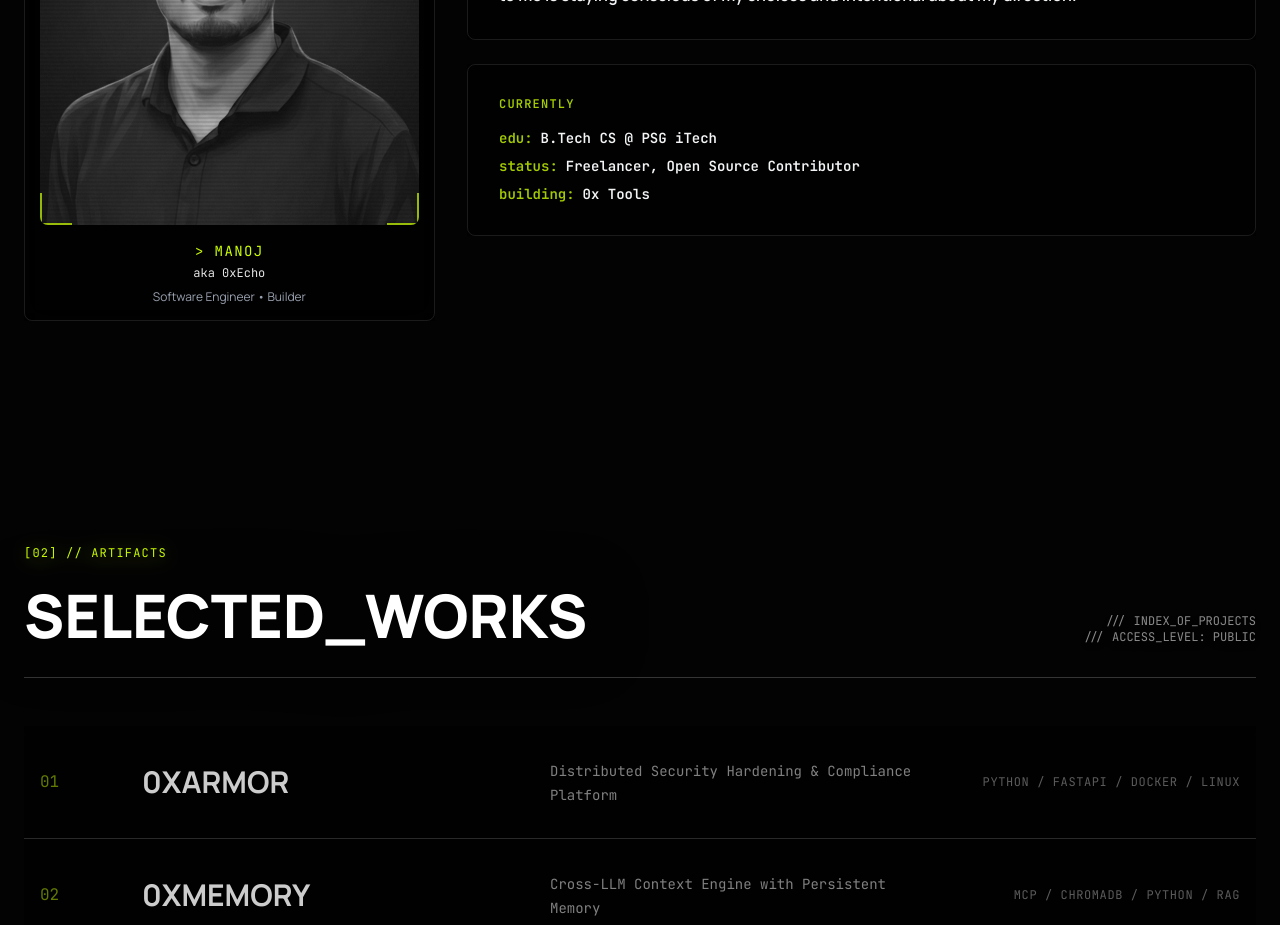
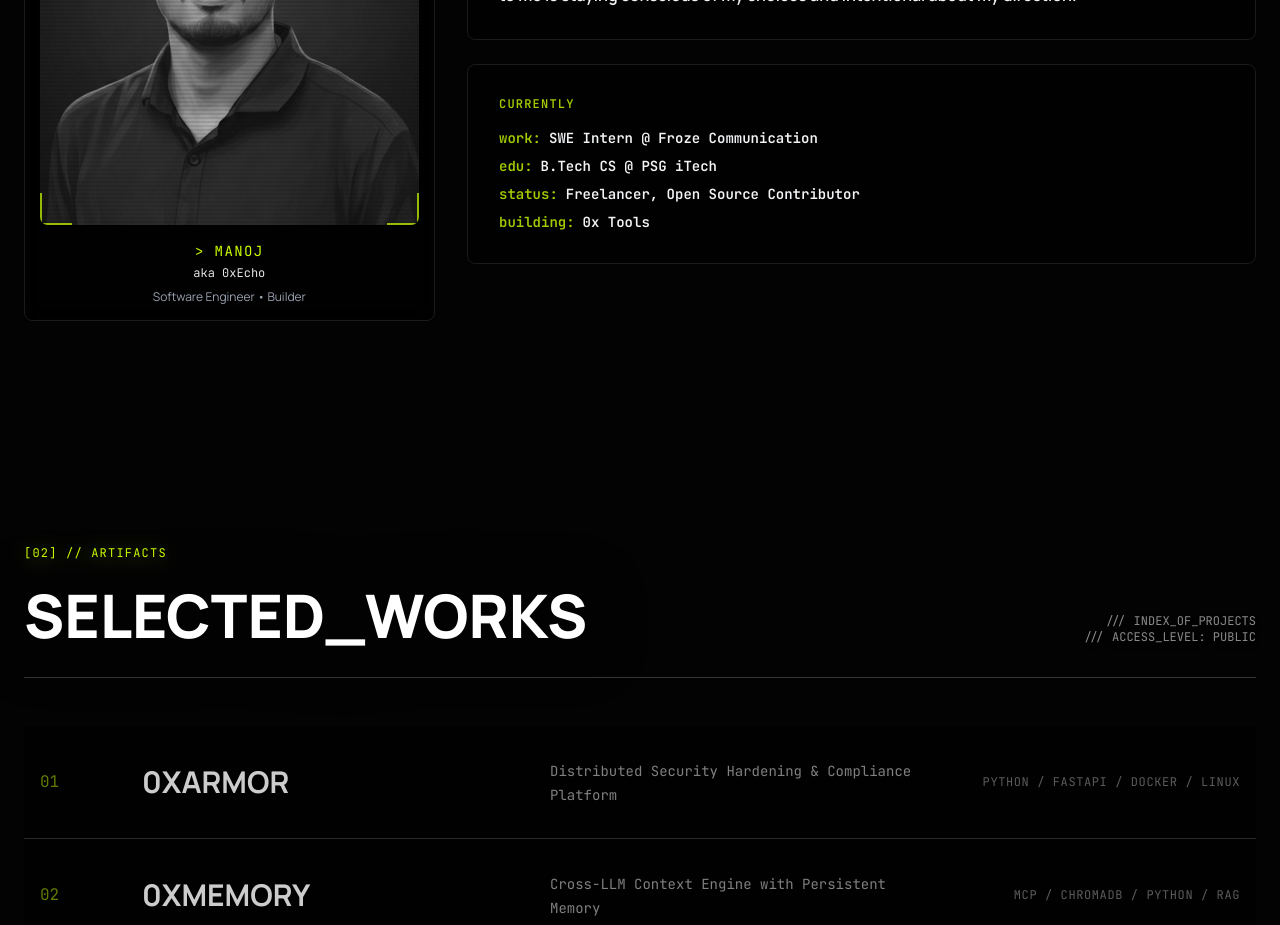
Before and after one commit to MANOJ-80/0xPortfolio, a Next.js app: page / in a window 1280 px wide. Shown: the part 1400-2325 px from the top of the page. Built offline with nearby package versions, Linux system fonts and the light colour scheme.

Commit message:
update: add internship experience to about section

```diff
--- a/components/sections/About.tsx
+++ b/components/sections/About.tsx
@@ -25,6 +25,7 @@ const cards = [
   {
     title: "CURRENTLY",
     content: [
+      { label: "work", value: "SWE Intern @ Froze Communication" },
       { label: "edu", value: "B.Tech CS @ PSG iTech" },
       { label: "status", value: "Freelancer, Open Source Contributor" },
       { label: "building", value: "0x Tools" },
```
